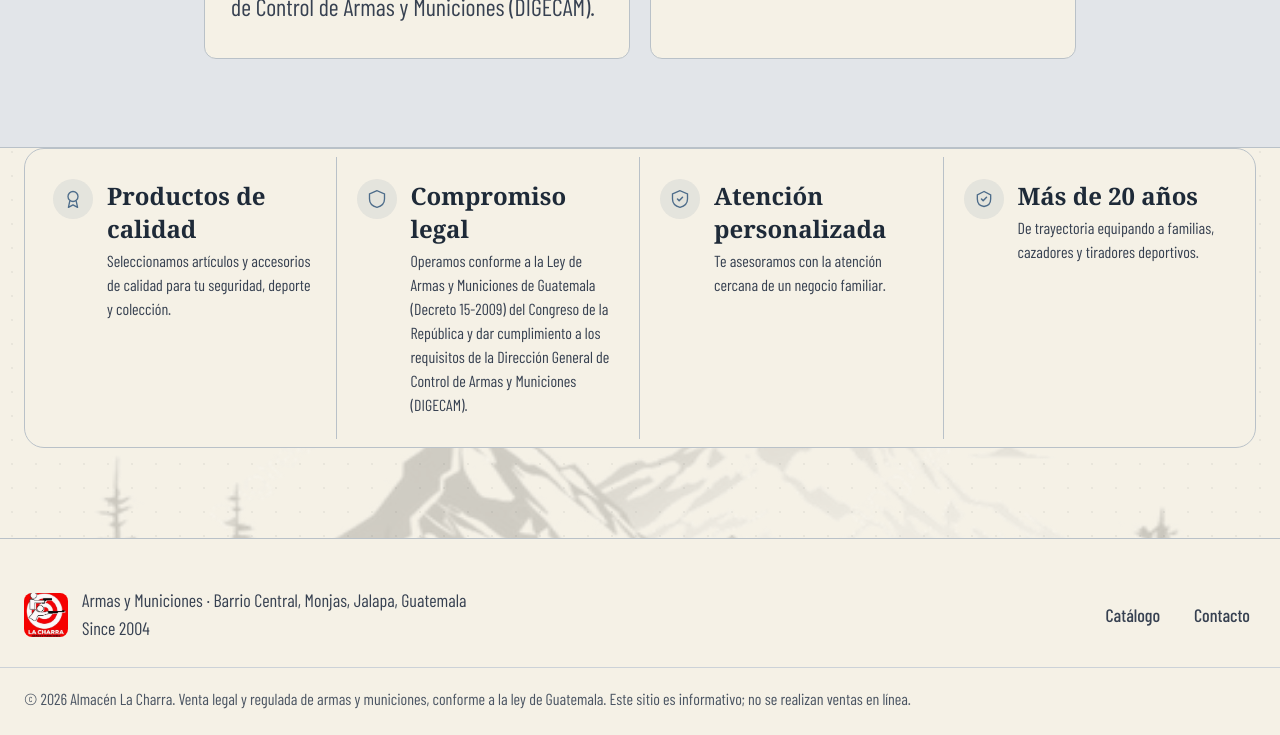
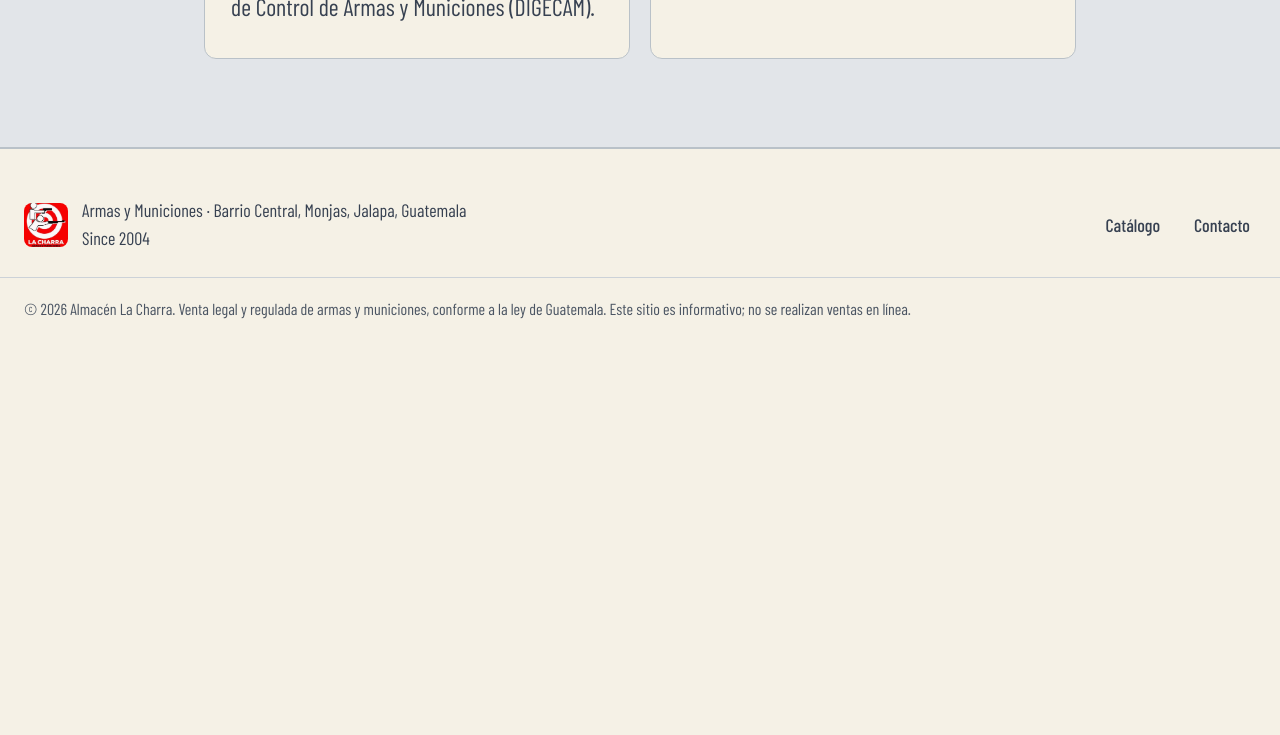
Before and after one commit to jbarreram207-dotcom/la-charra-backend, a website: page index.html in a window 1280 px wide. Shown: the part 3076-3811 px from the top of the page. After the commit the page ends 3430 px from the top, so only its background shows below. Drawn offline with nearby package versions, Linux system fonts and the light colour scheme; a web font is replaced by a local one.

Commit message:
Actualización de página La Charra

```diff
--- a/index.html
+++ b/index.html
@@ -190,7 +190,7 @@
         <p class="eyebrow">Quiénes somos</p>
         <h2 class="section__title">Nuestra historia</h2>
         <div class="about__text">
-          <p>Nuestra empresa fue fundada en el año <strong>2004</strong> con el propósito de ofrecer productos y accesorios de calidad relacionados con armas, brindando un servicio responsable, profesional y confiable. Desde nuestros inicios nos enfocamos en construir relaciones basadas en la calidad, seguridad y confianza.
+          <p>Nuestra Empresa fue fundada en el año <strong>2004</strong> con el propósito de ofrecer productos y accesorios de calidad relacionados con armas, brindando un servicio responsable, profesional y confiable. Desde nuestros inicios nos enfocamos en construir relaciones basadas en la calidad, seguridad y confianza.
           </p>
         </div>
       </div>
@@ -224,57 +224,6 @@
       </div>
       </div>
     </section>
-
-    <!-- ============================================================ -->
-    <!-- BARRA DE VALORES                                                -->
-    <!-- ============================================================ -->
-    <section class="value-strip">
-      <div class="decor" aria-hidden="true"
-     style="left:0;right:0;bottom:0;width:100%;height:100%;opacity:.18;z-index:0;">
-
-  <img src="assets/img/decor/mountains-forest.png" alt=""
-       style="width:100%;height:280%;object-fit:fill;transform:translateY(-50px);">
-</div>
-      <div class="value-strip__inner">
-        <div class="value-strip__item">
-          <span class="value-strip__icon">
-            <svg viewBox="0 0 24 24" width="20" height="20" aria-hidden="true"><circle cx="12" cy="9" r="6" fill="none" stroke="currentColor" stroke-width="1.6"/><path d="M8.2 14.2 6.5 22l5.5-3 5.5 3-1.7-7.8" fill="none" stroke="currentColor" stroke-width="1.6" stroke-linejoin="round"/></svg>
-          </span>
-          <div>
-            <h4>Productos de calidad</h4>
-            <p>Seleccionamos artículos y accesorios de calidad para tu seguridad, deporte y colección.</p>
-          </div>
-        </div>
-        <div class="value-strip__item">
-          <span class="value-strip__icon">
-            <svg viewBox="0 0 24 24" width="20" height="20" aria-hidden="true"><path d="M12 2 3 6v6c0 5 3.8 8.7 9 10 5.2-1.3 9-5 9-10V6l-9-4Z" fill="none" stroke="currentColor" stroke-width="1.6"/></svg>
-          </span>
-          <div>
-            <h4>Compromiso legal</h4>
-            <p>Operamos conforme a la Ley de Armas y Municiones de Guatemala (Decreto 15-2009) del Congreso de la República y dar cumplimiento a los requisitos de la Dirección General de Control de Armas y Municiones (DIGECAM).</p>
-          </div>
-        </div>
-        <div class="value-strip__item">
-          <span class="value-strip__icon">
-            <svg viewBox="0 0 24 24" width="20" height="20" aria-hidden="true"><path d="M12 2 3 6v6c0 5 3.8 8.7 9 10 5.2-1.3 9-5 9-10V6l-9-4Z" fill="none" stroke="currentColor" stroke-width="1.6"/><path d="m9 12 2 2 4-4" fill="none" stroke="currentColor" stroke-width="1.8" stroke-linecap="round" stroke-linejoin="round"/></svg>
-          </span>
-          <div>
-            <h4>Atención personalizada</h4>
-            <p>Te asesoramos con la atención cercana de un negocio familiar.</p>
-          </div>
-        </div>
-        <div class="value-strip__item">
-          <span class="value-strip__icon">
-            <svg viewBox="0 0 24 24" width="20" height="20" aria-hidden="true"><path d="M12 3 4 7v5c0 5 3.4 8.4 8 9 4.6-.6 8-4 8-9V7l-8-4Z" fill="none" stroke="currentColor" stroke-width="1.6"/><path d="m9 12 2 2 4-4" fill="none" stroke="currentColor" stroke-width="1.8" stroke-linecap="round" stroke-linejoin="round"/></svg>
-          </span>
-          <div>
-            <h4>Más de 20 años</h4>
-            <p>De trayectoria equipando a familias, cazadores y tiradores deportivos.</p>
-          </div>
-        </div>
-      </div>
-    </section>
-
   </section>
 
   <!-- ============================================================ -->
@@ -299,7 +248,7 @@
       <div class="section__inner">
         <h2 class="section__title">Catálogo</h2>
         <p class="section__lead">
-          Consulta disponibilidad y adquiere cualquiera de nuestros productos en nuestra empresa en Monjas, Jalapa. Este catálogo es informativo, la compra se realiza únicamente de manera presencial.
+          Consulta disponibilidad y adquiere cualquiera de nuestros productos en nuestra Empresa en Monjas, Jalapa. Este catálogo es informativo, la compra se realiza únicamente de manera presencial.
         </p>
       </div>
 
```
